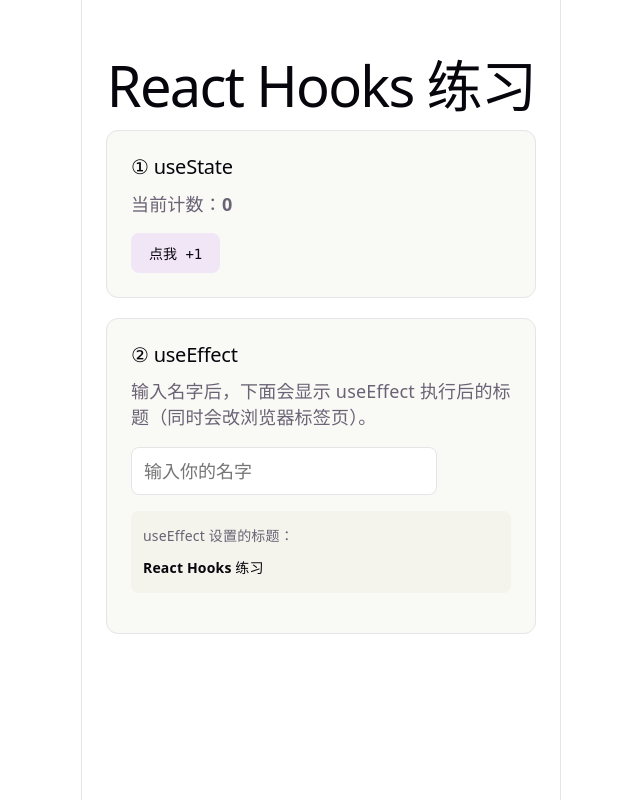
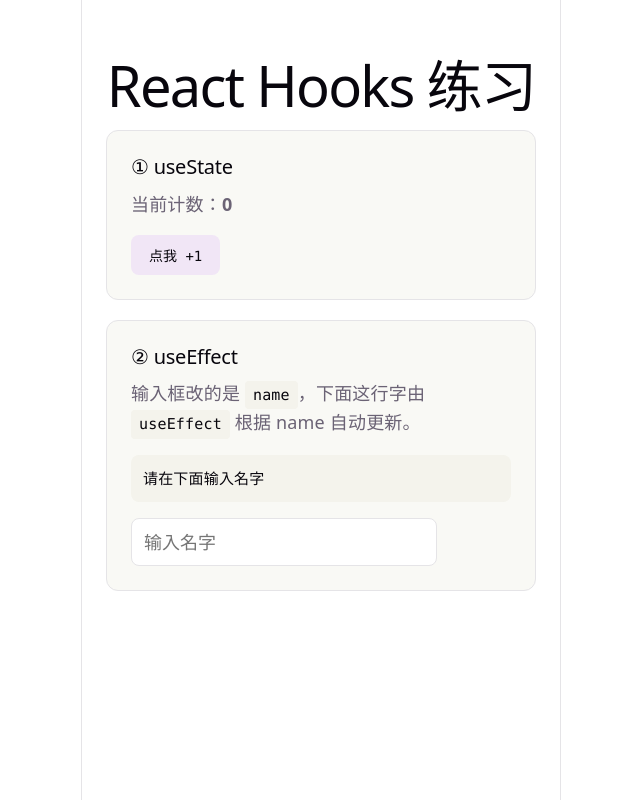
Before and after one commit to guoliangchen200171/reactpractice, a React (Vite) app: page / in a window 1280 px wide. Shown: the whole page, without its empty margins (319-959 px from the left). Built offline with nearby package versions, Linux system fonts and the light colour scheme.

Commit message:
学习use effect

```diff
--- a/src/App.css
+++ b/src/App.css
@@ -24,6 +24,7 @@
 .demo p {
   margin-bottom: 16px;
   color: var(--text);
+  line-height: 1.55;
 }
 
 .demo button {
@@ -57,15 +58,12 @@
 }
 
 .effect-result {
-  margin-top: 16px;
   padding: 12px;
   border-radius: 8px;
   background: var(--code-bg);
-  font-size: 14px;
+  font-size: 15px;
 }
 
 .effect-result strong {
-  display: block;
-  margin-top: 6px;
   color: var(--text-h);
 }
--- a/src/components/UseEffectDemo.jsx
+++ b/src/components/UseEffectDemo.jsx
@@ -1,31 +1,36 @@
 import { useState, useEffect } from 'react'
 
-// useEffect：在渲染之后执行副作用（改标题、请求接口、定时器等）
 function UseEffectDemo() {
   const [name, setName] = useState('')
-  // 页面上显示 effect 的结果，避免只改标签页标题看不出来
-  const [titleFromEffect, setTitleFromEffect] = useState('')
+  const [message, setMessage] = useState('请在下面输入名字')
 
+  // name 变化后，React 会执行这个函数
   useEffect(() => {
-    const nextTitle = name ? `你好，${name}` : 'React Hooks 练习'
-    document.title = nextTitle
-    setTitleFromEffect(nextTitle)
-  }, [name])
+    if (name) {
+      setMessage(`你好，${name}！`)
+    } else {
+      setMessage('请在下面输入名字')
+    }
+  }, [name]) // 只关心 name，name 不变就不重复执行
 
   return (
     <section className="demo">
       <h2>② useEffect</h2>
-      <p>输入名字后，下面会显示 useEffect 执行后的标题（同时会改浏览器标签页）。</p>
+      <p>
+        输入框改的是 <code>name</code>，下面这行字由 <code>useEffect</code>{' '}
+        根据 name 自动更新。
+      </p>
+
+      <p className="effect-result">
+        <strong>{message}</strong>
+      </p>
+
       <input
         type="text"
-        placeholder="输入你的名字"
+        placeholder="输入名字"
         value={name}
         onChange={(e) => setName(e.target.value)}
       />
-      <p className="effect-result">
-        useEffect 设置的标题：
-        <strong>{titleFromEffect || '（等待首次执行…）'}</strong>
-      </p>
     </section>
   )
 }
```
